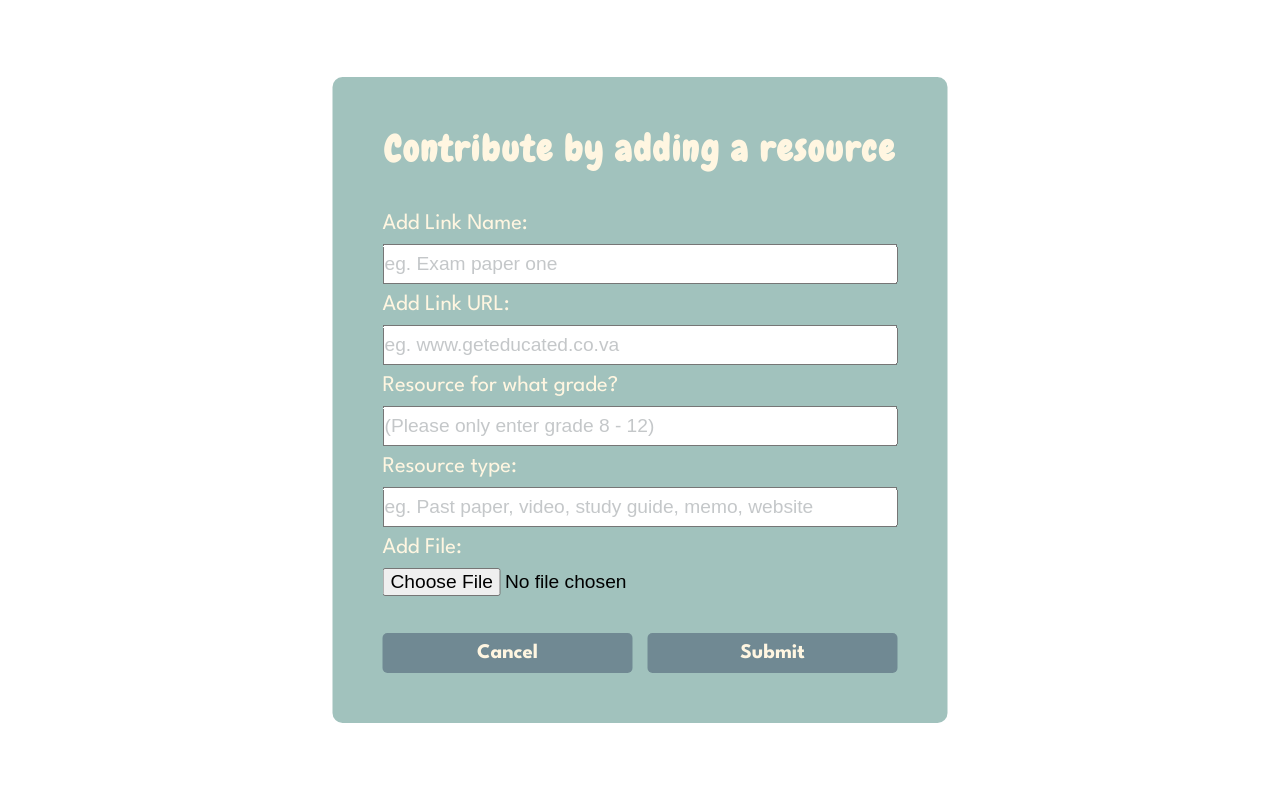
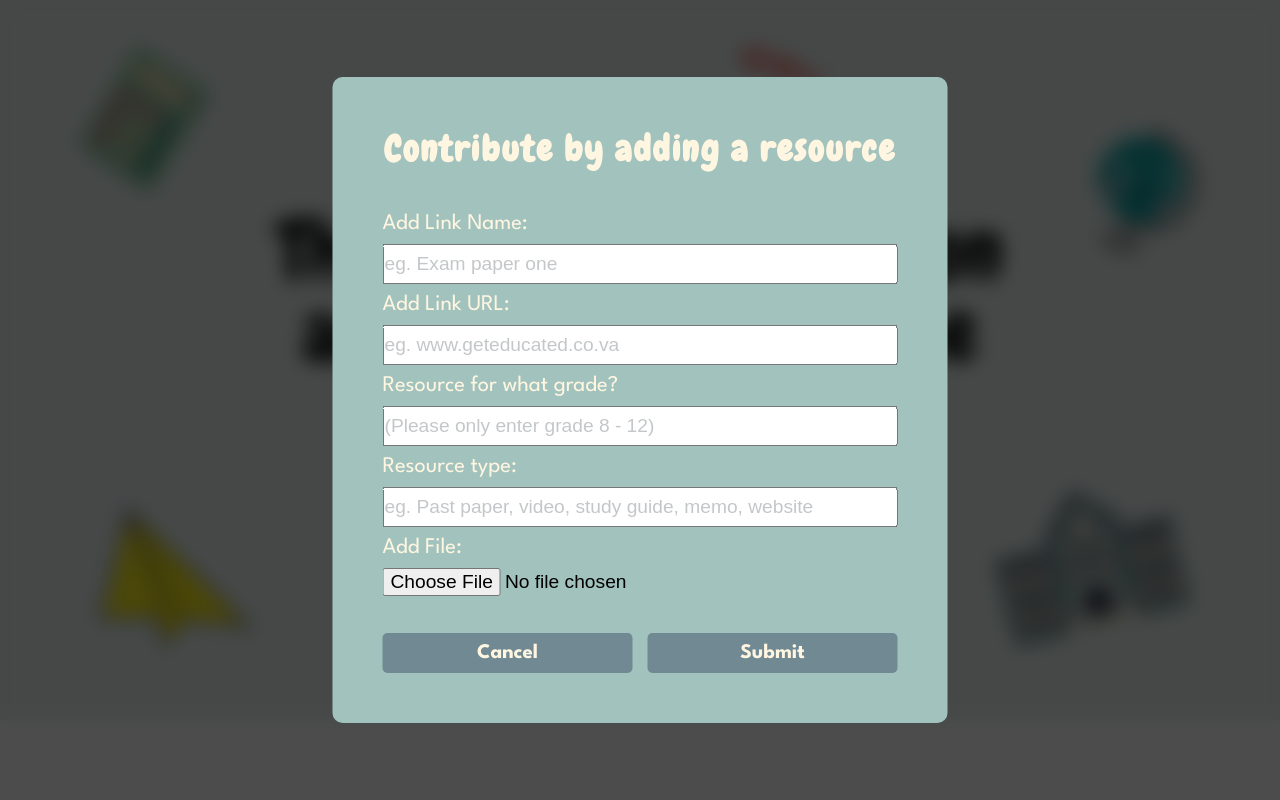
Before and after one commit to Tundoor/L.S.C, a React (Vite) app in the folder LSC/: page / in a window 1280 px wide. Shown: the top 800 px of the page. Built offline with nearby package versions, Linux system fonts and the light colour scheme.

Commit message:
Added background overlay

```diff
--- a/LSC/src/App.css
+++ b/LSC/src/App.css
@@ -185,3 +185,17 @@
 .addItemForm input::placeholder {
   color: #343f444a;
 }
+
+.overlay {
+  position: fixed;
+  top: 0;
+  left: 0;
+  width: 100%;
+  height: 100%;
+  backdrop-filter: blur(10px);
+  background-color: rgba(0, 0, 0, 0.7);
+  display: flex;
+  justify-content: center;
+  align-items: center;
+  z-index: 999;
+}
--- a/LSC/src/components/addItem.jsx
+++ b/LSC/src/components/addItem.jsx
@@ -1,7 +1,7 @@
 function AddItem () {
    return (
     <>
-   <div className="overlay"></div>
+   <div className="overlay">
    <form className="addItemForm">
     <h1>Contribute by adding a resource</h1>
        <label>Add Link Name:</label>
@@ -18,7 +18,7 @@
         <button id="cancelAddItem">Cancel</button>
         <button id="submitItem" >Submit</button>
        </div>
-   </form>
+   </form></div>
    </>
    )
 }
--- a/LSC/src/main.jsx
+++ b/LSC/src/main.jsx
@@ -10,7 +10,7 @@
   <StrictMode>
     {/* <Navbar /> */}
     <AddItem />
-    {/* <App /> */}
+    <App />
     {/* <Study /> */}
     {/* <Planner /> */}
   </StrictMode>
```
